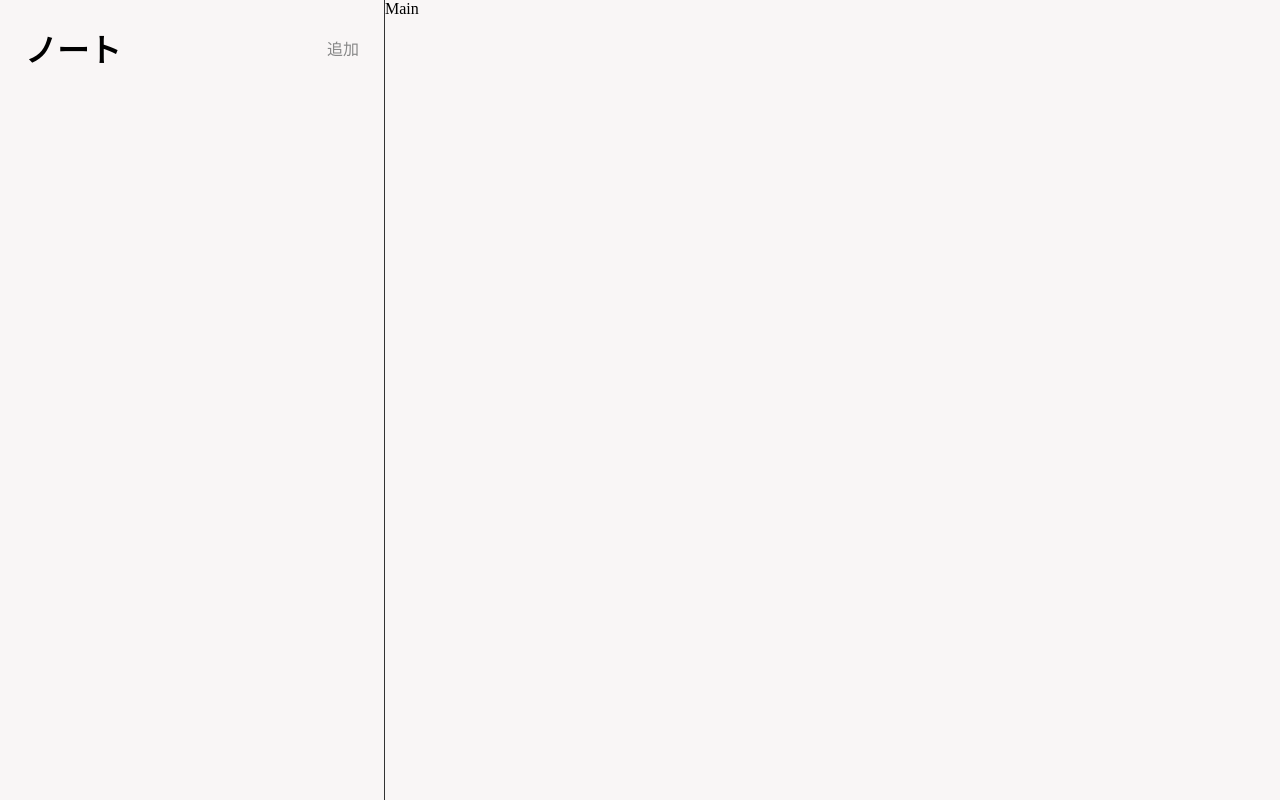
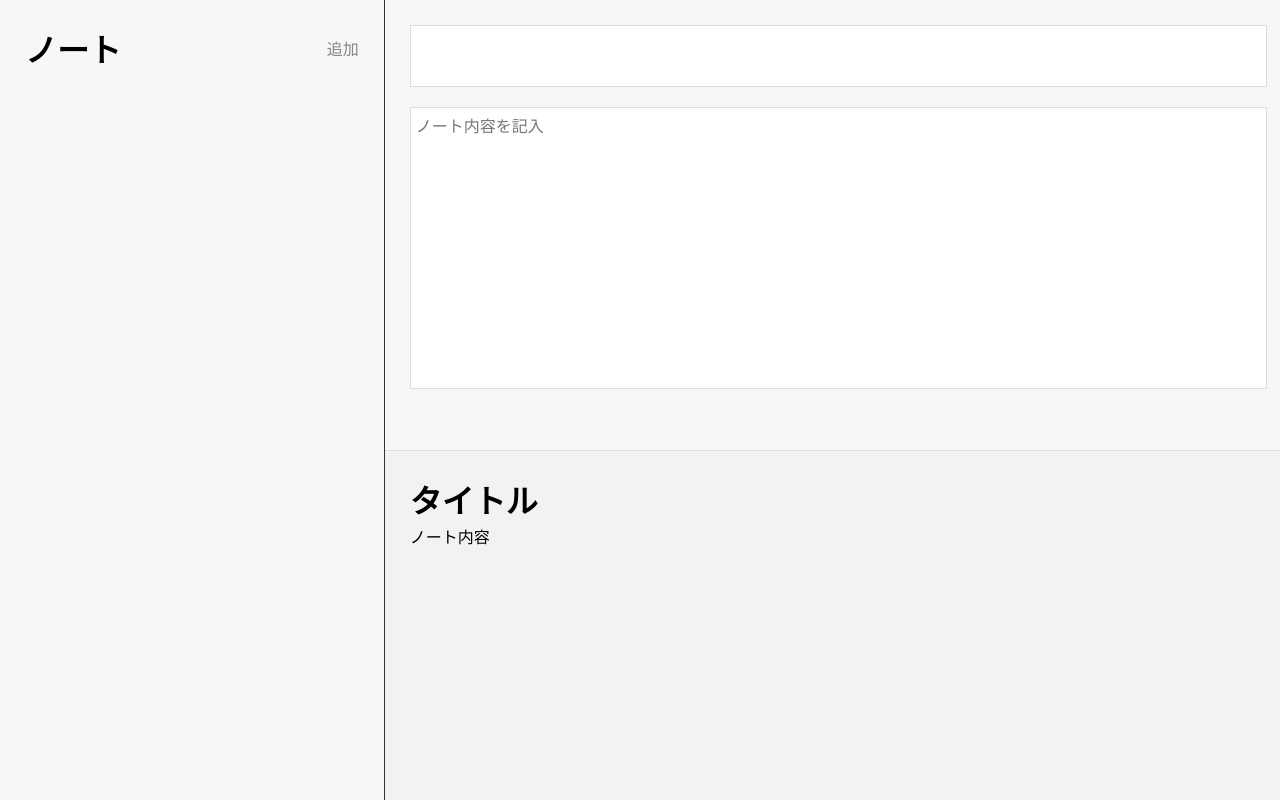
Before and after one commit to ks415/noteapp-with-react, a React (Vite) app: page / in a window 1280 px wide. Built offline with nearby package versions, Linux system fonts and the light colour scheme.

Commit message:
Mainの実装

```diff
--- a/src/components/Main.css
+++ b/src/components/Main.css
@@ -0,0 +1,46 @@
+.app-main {
+  width: 70%;
+  height: 100vh;
+}
+
+.app-main-note-edit,
+.app-main-note-preview {
+  height: 50vh;
+}
+
+.app-main-note-edit {
+  padding: 25px;
+}
+
+.app-main-note-edit input,
+textarea {
+  display: block;
+  border: 1px solid #ddd;
+  margin-bottom: 20px;
+  width: 100%;
+  height: calc(50vh - 130px);
+  padding: 5px;
+  resize: none;
+  font-size: 16px;
+}
+
+.app-main-note-edit input {
+  height: 50px;
+  font-size: 2rem;
+}
+
+.app-main-note-preview {
+  border-top: 1px solid #ddd;
+  overflow: scroll;
+  background: rgba(0, 0, 0, 0.02);
+}
+
+.preview-title {
+  padding: 25px 25px 0 25px;
+  margin: 0;
+}
+
+.markdown-preview {
+  padding: 0 25px 25px;
+  line-height: 2rem;
+}
--- a/src/components/Main.jsx
+++ b/src/components/Main.jsx
@@ -1,9 +1,19 @@
-import React from 'react'
-import './Main.css'
+import React from "react";
+import "./Main.css";
+
 const Main = () => {
   return (
-    <div>Main</div>
-  )
-}
+    <div className="app-main">
+      <div className="app-main-note-edit">
+        <input type="text" />
+        <textarea id="" placeholder="ノート内容を記入"></textarea>
+      </div>
+      <div className="app-main-note-preview">
+        <h1 className="preview-title">タイトル</h1>
+        <div className="markdown-preview">ノート内容</div>
+      </div>
+    </div>
+  );
+};
 
-export default Main
+export default Main;
```
